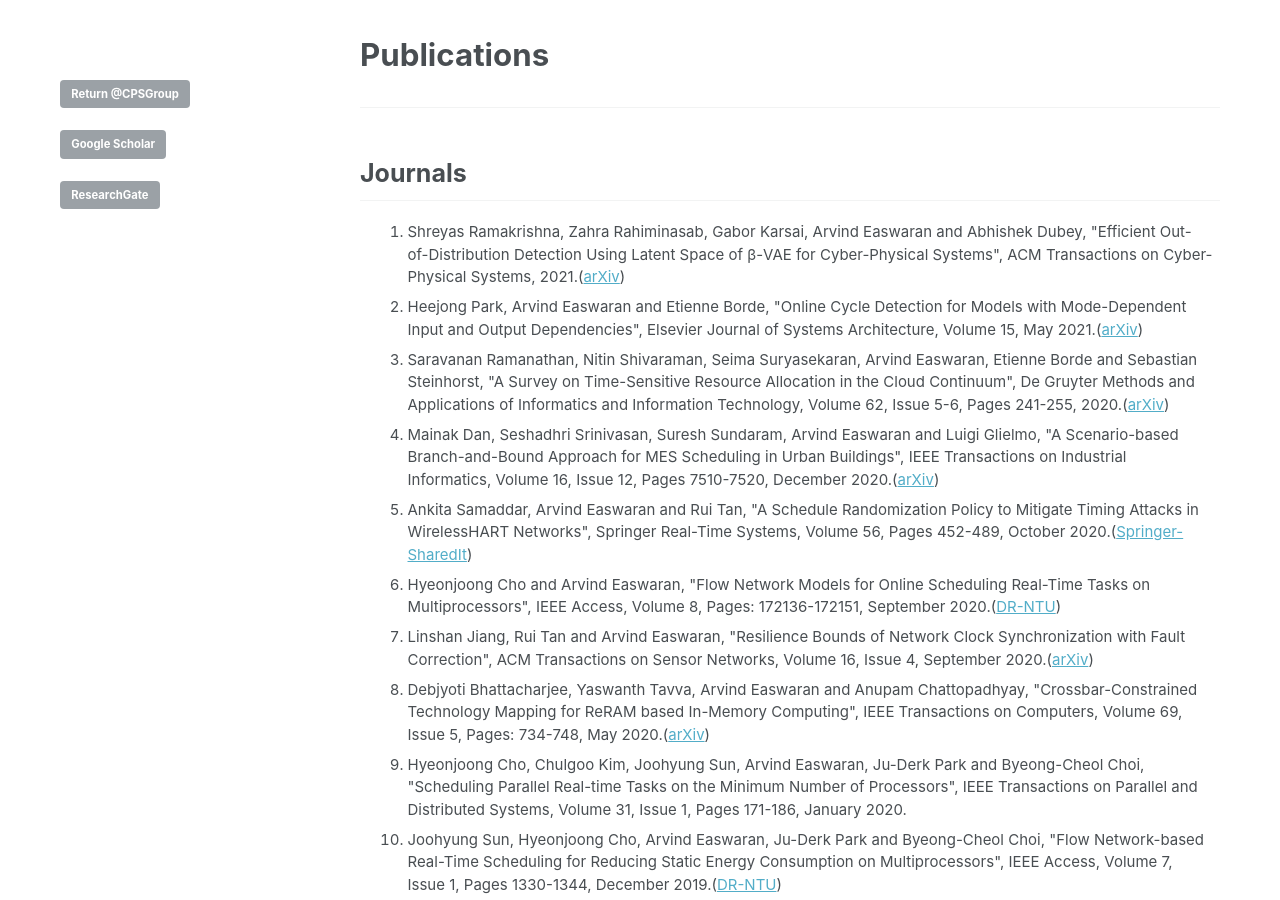
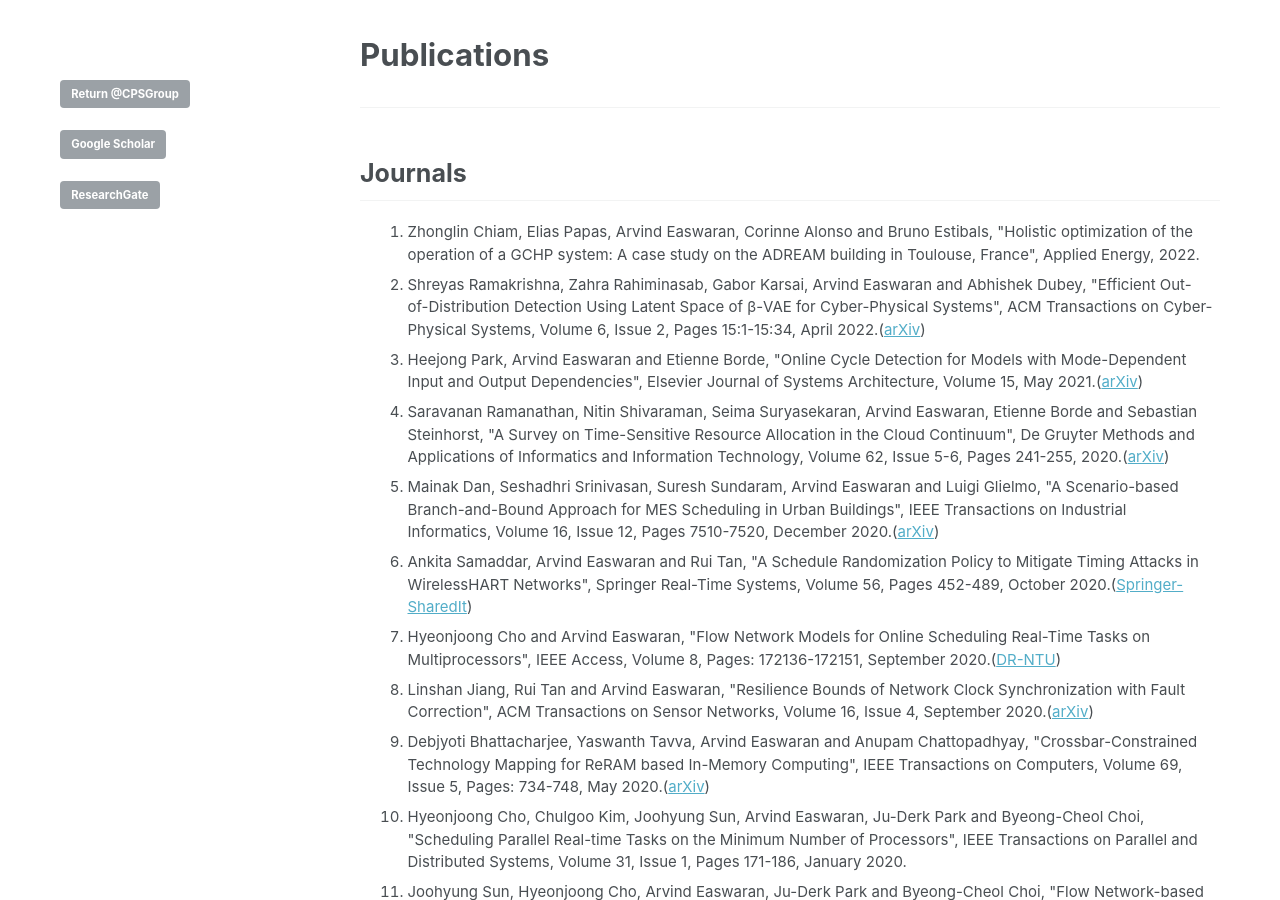
Before and after one commit to CPS-research-group/CPS-research-group.github.io, a Jekyll site: the page built from _pages/research_profile.md, in a window 1280 px wide and 900 px high. Built offline with Jekyll 4.4.1, drawn with Linux system fonts in a browser that asks for light colours.

Commit message:
Updates.

```diff
--- a/_pages/research_profile.md
+++ b/_pages/research_profile.md
@@ -23,7 +23,8 @@ a.a:active {color:#0000FF; text-decoration:none;}
 ******
 ## Journals
   <ol>
-      <li class="a">Shreyas Ramakrishna, Zahra Rahiminasab, Gabor Karsai, Arvind Easwaran and Abhishek Dubey, "Efficient Out-of-Distribution Detection Using Latent Space of β-VAE for Cyber-Physical Systems", ACM Transactions on Cyber-Physical Systems, 2021.(<a href="https://arxiv.org/abs/2108.11800">arXiv</a>)</li>
+      <li class="a">Zhonglin Chiam, Elias Papas, Arvind Easwaran, Corinne Alonso and Bruno Estibals, "Holistic optimization of the operation of a GCHP system: A case study on the ADREAM building in Toulouse, France", Applied Energy, 2022.</li>
+      <li class="a">Shreyas Ramakrishna, Zahra Rahiminasab, Gabor Karsai, Arvind Easwaran and Abhishek Dubey, "Efficient Out-of-Distribution Detection Using Latent Space of β-VAE for Cyber-Physical Systems", ACM Transactions on Cyber-Physical Systems, Volume 6, Issue 2, Pages 15:1-15:34, April 2022.(<a href="https://arxiv.org/abs/2108.11800">arXiv</a>)</li>
       <li class="a">Heejong Park, Arvind Easwaran and Etienne Borde, "Online Cycle Detection for Models with Mode-Dependent Input and Output Dependencies", Elsevier Journal of Systems Architecture, Volume 15, May 2021.(<a href="https://arxiv.org/abs/2102.01928">arXiv</a>)</li>
 			<li class="a">Saravanan Ramanathan, Nitin Shivaraman, Seima Suryasekaran, Arvind Easwaran, Etienne Borde and Sebastian Steinhorst, "A Survey on Time-Sensitive Resource Allocation in the Cloud Continuum", De Gruyter Methods and Applications of Informatics and Information Technology, Volume 62, Issue 5-6, Pages 241-255, 2020.(<a href="https://arxiv.org/abs/2004.14559">arXiv</a>)</li>
 			<li class="a">Mainak Dan, Seshadhri Srinivasan, Suresh Sundaram, Arvind Easwaran and Luigi Glielmo, "A Scenario-based Branch-and-Bound Approach for MES Scheduling in Urban Buildings", IEEE Transactions on Industrial Informatics, Volume 16, Issue 12, Pages 7510-7520, December 2020.(<a href="http://arxiv.org/abs/2003.03750">arXiv</a>)</li>
```
